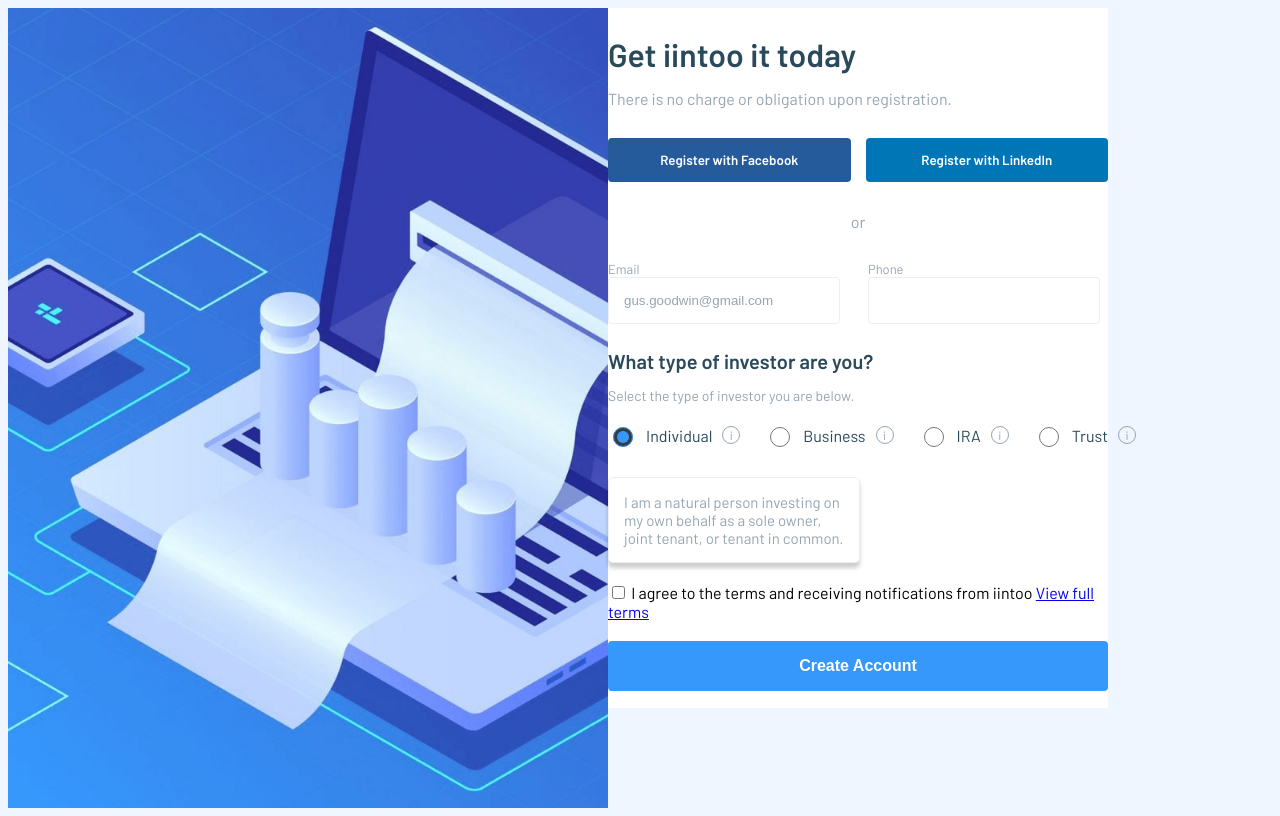
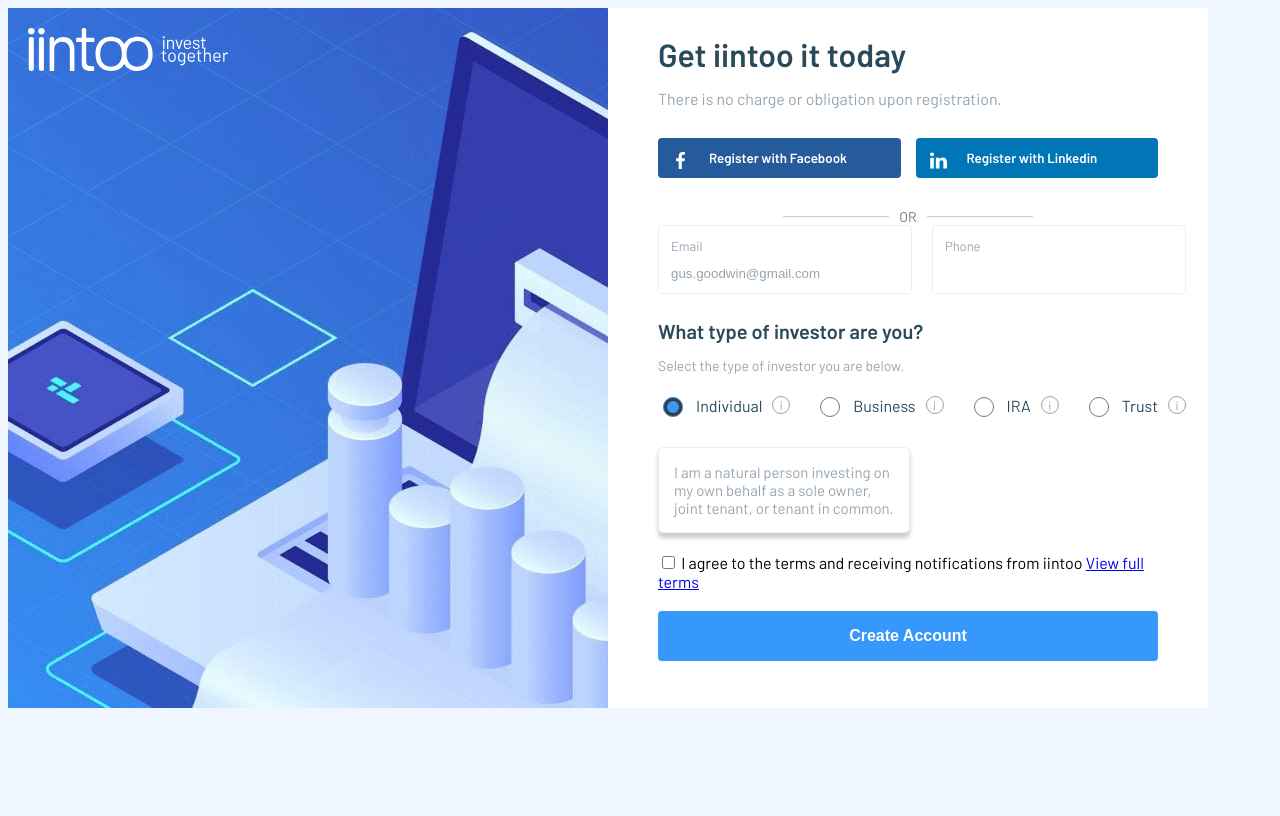
Before and after one commit to ayakashi7/your-project-name-web-core-5.9, a plain HTML site: page index.html in a window 1280 px wide. Drawn offline with Linux system fonts and the light colour scheme.

Commit message:
finish commit

```diff
--- a/index.html
+++ b/index.html
@@ -1,4 +1,4 @@
-<!DOCTYPE html>
+<!doctype html>
 <html lang="en">
   <head>
     <meta charset="UTF-8" />
@@ -12,13 +12,12 @@
       href="https://fonts.googleapis.com/css2?family=Barlow:wght@400;500;600;700&display=swap"
       rel="stylesheet"
     />
-    <link rel="stylesheet" href="./style.css" />
   </head>
   <body>
     <div class="first-container">
       <section class="left-side">
-        <img src="img/first-img.jpg" alt="" />
-        <!-- <img src="icon/logo.svg" alt="logo" class="logo" /> -->
+        <!-- <img src="img/first-img.jpg" alt="gigi" class="gigi" /> -->
+        <img src="img/logo.svg" alt="logo" class="logo" />
       </section>
       <section class="right-side">
         <h2>Get iintoo it today</h2>
@@ -26,10 +25,24 @@
           There is no charge or obligation upon registration.
         </p>
         <div class="social-buttons">
-          <button class="btn-fb">Register with Facebook</button>
-          <button class="btn-lin">Register with LinkedIn</button>
+          <button
+            class="btn-fb"
+            style="display: flex; align-items: center; gap: 10px; height: 40px"
+          >
+            <img src="icon/facebook.svg" alt="facebook" class="icon-facebook" />
+            <p class="reg-facebook">Register with Facebook</p>
+          </button>
+          <button
+            class="btn-lin"
+            style="display: flex; align-items: center; gap: 10px; height: 40px"
+          >
+            <img src="icon/linkedin.svg" alt="linkedin" class="icon-linkedin" />
+            <p class="reg-linkedin">Register with Linkedin</p>
+          </button>
         </div>
-        <div class="br">or</div>
+        <div class="divider" style="width: 50%; margin-left: 25%">
+          <span>OR</span>
+        </div>
         <form>
           <!-- <div class="input-group">
             <input type="email" required />
--- a/style.css
+++ b/style.css
@@ -18,30 +18,35 @@
 
 .first-container {
   display: flex;
-  min-height: 100vh;
+  height: 700px;
+  /* min-height: 100vh; */
   width: 100%;
 }
-.left-side img {
+.left-side img.gigi {
   width: 100%;
   height: 100%;
   object-fit: cover;
   display: block;
 }
-.left-side img .logo {
-  font-size: 100px;
+.left-side img.logo {
+  width: 200px;
+  margin: 20px;
 }
 .left-side {
   width: 600px;
   display: inline-block;
+  background-image: url(img/first-img.jpg);
 }
 
 .right-side {
-  max-width: 500px;
+  max-width: 600px;
   width: 100%;
   display: inline-block;
   vertical-align: top;
   background: var(--white);
   height: 700px;
+  padding: 0 50px;
+  box-sizing: border-box;
 }
 h2 {
   color: var(--text-baz);
@@ -87,15 +92,19 @@
   display: flex;
   gap: 15px;
   margin-bottom: 25px;
+  /* height: 20px; */
 }
 
 .field {
   flex: 1;
   position: relative;
+  border: 1px solid var(--border-input);
+  border-radius: 4px;
 }
 
 .field label {
   display: block;
+  margin: 12px 0 0 12px;
   font-size: 13px;
   color: var(--text-pods);
   /* margin-bottom: 5px; */
@@ -105,7 +114,7 @@
   width: 200px;
   padding: 12px 40px 12px 12px;
   border: 1px solid var(--border-input);
-  border-radius: 4px;
+  border: none;
   outline: none;
 }
 
@@ -114,12 +123,10 @@
   gap: 20px;
   margin-bottom: 25px;
 }
-.input-group input {
-  flex: 1;
-  padding: 15px;
-  border: 1px solid var(--border-input);
-  border-radius: 4px;
-  outline: none;
+.input-group {
+  display: flex;
+  gap: 20px;
+  margin-bottom: 25px;
 }
 
 .input-group input::placeholder {
@@ -199,3 +206,41 @@
   margin-bottom: 20px;
   box-shadow: 0 5px 4px rgb(0, 0, 0, 0.2);
 }
+.icon-facebook {
+  width: 17px;
+
+  padding-top: 5px;
+}
+
+.reg-facebook {
+  margin-left: 10px;
+}
+
+.icon-linkedin {
+  width: 17px;
+
+  padding-top: 5px;
+}
+
+.reg-linkedin {
+  margin-left: 10px;
+}
+
+.divider {
+  display: flex;
+  align-items: center;
+  text-align: center;
+}
+
+.divider::before,
+.divider::after {
+  content: "";
+  flex: 1;
+  border-bottom: 1px solid #ccc;
+}
+
+.divider span {
+  padding: 0 10px;
+  color: #777;
+  font-size: 14px;
+}
```
